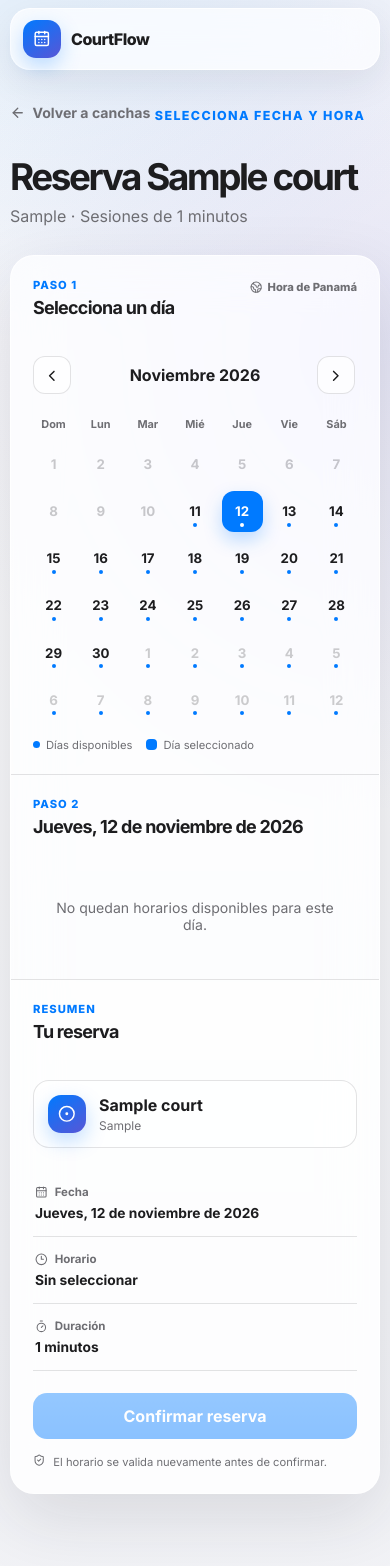
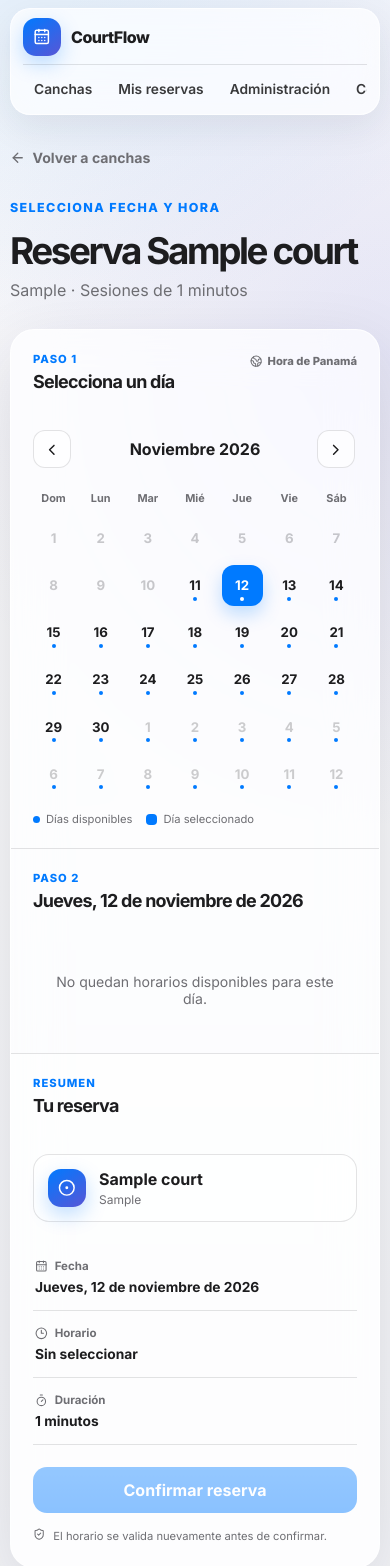
Before and after one commit to SiegfriedK04/proyecto2-reservas-canchas-sdd, a Django app: page /canchas/1/reservar/ in a window 390 px wide. Shown: the top 1566 px of the page. Run offline with Django 5.2, Linux system fonts and the light colour scheme; a user stored in the database is signed in; tables that the repository leaves empty hold one stand-in row (values such as "Sample post"); data that the repository does not hold is empty; some libraries are stand-ins or nearby versions.

Commit message:
fix: corregir navegacion movil y accesibilidad por teclado
Mantiene visibles los enlaces de cuenta en pantallas pequenas, agrega foco visible, enlace para saltar al contenido, aria-current en el menu y estado accesible de los dias del calendario. Corrige el encabezado del calendario.

Refs #27

Co-Authored-By: Claude Opus 5.5 <noreply@anthropic.com>

```diff
--- a/static/css/app.css
+++ b/static/css/app.css
@@ -88,7 +88,31 @@ svg { width: 1.1em; height: 1.1em; stroke-width: 2; }
     font-weight: 600;
 }
 .nav-links > a:hover, .link-button:hover { background: rgba(118,118,128,.09); }
+.nav-links > a[aria-current="page"]:not(.button) { color: var(--blue); background: rgba(0,122,255,.09); }
 .nav-links form { margin: 0; }
+
+/* Accesibilidad: foco visible y enlace de salto (HU-10, RNF-08) */
+:focus-visible { outline: 3px solid rgba(0,122,255,.55); outline-offset: 2px; }
+.button:focus-visible, .calendar-day.selected:focus-visible { outline-color: var(--text); }
+.field-group input:focus-visible, .field-group select:focus-visible, .field-group textarea:focus-visible { outline: none; }
+main:focus { outline: none; }
+.skip-link {
+    position: fixed;
+    top: 12px;
+    left: 12px;
+    z-index: 100;
+    padding: 10px 16px;
+    border-radius: 12px;
+    color: white;
+    background: var(--text);
+    font-weight: 700;
+    transform: translateY(-160%);
+    transition: transform .18s ease;
+}
+.skip-link:focus { transform: none; }
+@media (prefers-reduced-motion: reduce) {
+    *, *::before, *::after { transition-duration: .01ms !important; animation-duration: .01ms !important; scroll-behavior: auto !important; }
+}
 
 .page-shell { width: min(1180px, calc(100% - 36px)); margin: 42px auto 80px; }
 .site-footer { display: flex; justify-content: space-between; width: min(1180px, calc(100% - 36px)); margin: 0 auto; padding: 28px 0 40px; color: var(--muted); font-size: .85rem; border-top: 1px solid var(--line); }
@@ -183,7 +207,7 @@ p { color: var(--muted); line-height: 1.65; }
 .booking-heading { margin: 34px 0 26px; }
 .booking-heading h1 { margin: 8px 0 8px; font-size: clamp(2.3rem, 5vw, 4rem); }
 .booking-heading p { margin: 0; }
-.back-link { display: inline-flex; align-items: center; gap: 7px; margin-bottom: 30px; color: var(--muted); font-size: .88rem; font-weight: 650; }
+.back-link { display: flex; width: max-content; align-items: center; gap: 7px; margin-bottom: 30px; color: var(--muted); font-size: .88rem; font-weight: 650; }
 .booking-layout { display: grid; grid-template-columns: 1.08fr .9fr .72fr; border-radius: var(--radius-xl); overflow: hidden; box-shadow: var(--shadow); }
 .booking-column { min-width: 0; padding: 28px; }
 .booking-column + .booking-column { border-left: 1px solid var(--line); }
@@ -265,8 +289,12 @@ p { color: var(--muted); line-height: 1.65; }
 
 @media (max-width: 680px) {
     .site-header { padding: 8px 10px 0; }
-    .nav { padding: 9px 12px; }
-    .nav-links > a:not(.button), .nav-links form { display: none; }
+    .nav { flex-wrap: wrap; row-gap: 8px; padding: 9px 12px; }
+    .nav-links { width: 100%; gap: 4px; padding-top: 8px; border-top: 1px solid var(--line); overflow-x: auto; scrollbar-width: none; }
+    .nav-links::-webkit-scrollbar { display: none; }
+    .nav-links > a, .link-button { flex: 0 0 auto; padding: 8px 11px; font-size: .86rem; white-space: nowrap; }
+    .nav-links > a.button { margin-left: auto; }
+    .toast-stack { top: 128px; right: 10px; left: 10px; }
     .page-shell { width: min(100% - 20px, 1180px); margin-top: 24px; }
     .hero { min-height: auto; padding: 28px 22px; border-radius: 24px; }
     .hero-visual { display: none; }
--- a/static/js/calendar.js
+++ b/static/js/calendar.js
@@ -78,7 +78,10 @@
             if (otherMonth) button.classList.add("other-month");
             if (value < today) button.disabled = true;
             else button.classList.add("available");
-            if (sameDay(value, selectedDate)) button.classList.add("selected");
+            const isSelected = sameDay(value, selectedDate);
+            if (isSelected) button.classList.add("selected");
+            button.setAttribute("aria-selected", String(isSelected));
+            if (sameDay(value, today)) button.setAttribute("aria-current", "date");
             button.addEventListener("click", () => selectDate(value));
             grid.appendChild(button);
         }
--- a/templates/base.html
+++ b/templates/base.html
@@ -15,30 +15,33 @@
     {% block head %}{% endblock %}
 </head>
 <body>
+    {% with current=request.resolver_match.url_name %}
+    <a class="skip-link" href="#contenido">Saltar al contenido</a>
     <div class="ambient ambient-one"></div>
     <div class="ambient ambient-two"></div>
     <header class="site-header">
         <nav class="nav glass-nav" aria-label="Navegación principal">
             <a class="brand" href="{% url 'reservations:home' %}">
-                <span class="brand-mark"><i data-lucide="calendar-days"></i></span>
+                <span class="brand-mark" aria-hidden="true"><i data-lucide="calendar-days"></i></span>
                 <span>CourtFlow</span>
             </a>
             <div class="nav-links">
-                <a href="{% url 'reservations:home' %}">Canchas</a>
+                <a href="{% url 'reservations:home' %}"{% if current == 'home' %} aria-current="page"{% endif %}>Canchas</a>
                 {% if user.is_authenticated %}
-                    <a href="{% url 'reservations:my_bookings' %}">Mis reservas</a>
+                    <a href="{% url 'reservations:my_bookings' %}"{% if current == 'my_bookings' %} aria-current="page"{% endif %}>Mis reservas</a>
                     {% if user.is_staff %}<a href="/admin/">Administración</a>{% endif %}
                     <form action="{% url 'reservations:logout' %}" method="post">
                         {% csrf_token %}
                         <button class="link-button" type="submit">Cerrar sesión</button>
                     </form>
                 {% else %}
-                    <a href="{% url 'reservations:login' %}">Iniciar sesión</a>
-                    <a class="button button-small" href="{% url 'reservations:register' %}">Crear cuenta</a>
+                    <a href="{% url 'reservations:login' %}"{% if current == 'login' %} aria-current="page"{% endif %}>Iniciar sesión</a>
+                    <a class="button button-small" href="{% url 'reservations:register' %}"{% if current == 'register' %} aria-current="page"{% endif %}>Crear cuenta</a>
                 {% endif %}
             </div>
         </nav>
     </header>
+    {% endwith %}
 
     {% if messages %}
         <div class="toast-stack" aria-live="polite">
@@ -46,7 +49,7 @@
         </div>
     {% endif %}
 
-    <main class="page-shell">
+    <main id="contenido" class="page-shell" tabindex="-1">
         {% block content %}{% endblock %}
     </main>
 
```
Also changed, not shown: reservations/tests/test_navigation.py (added, +63 -0 lines).
